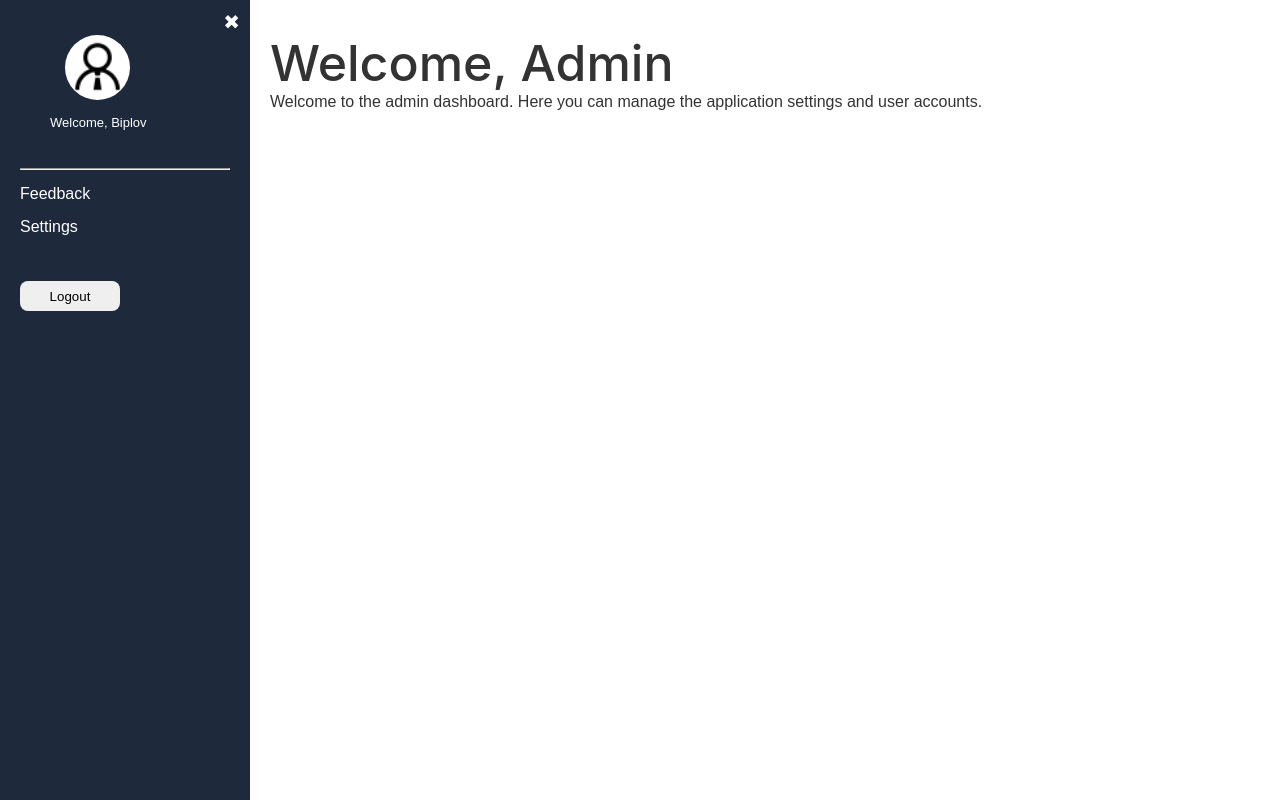
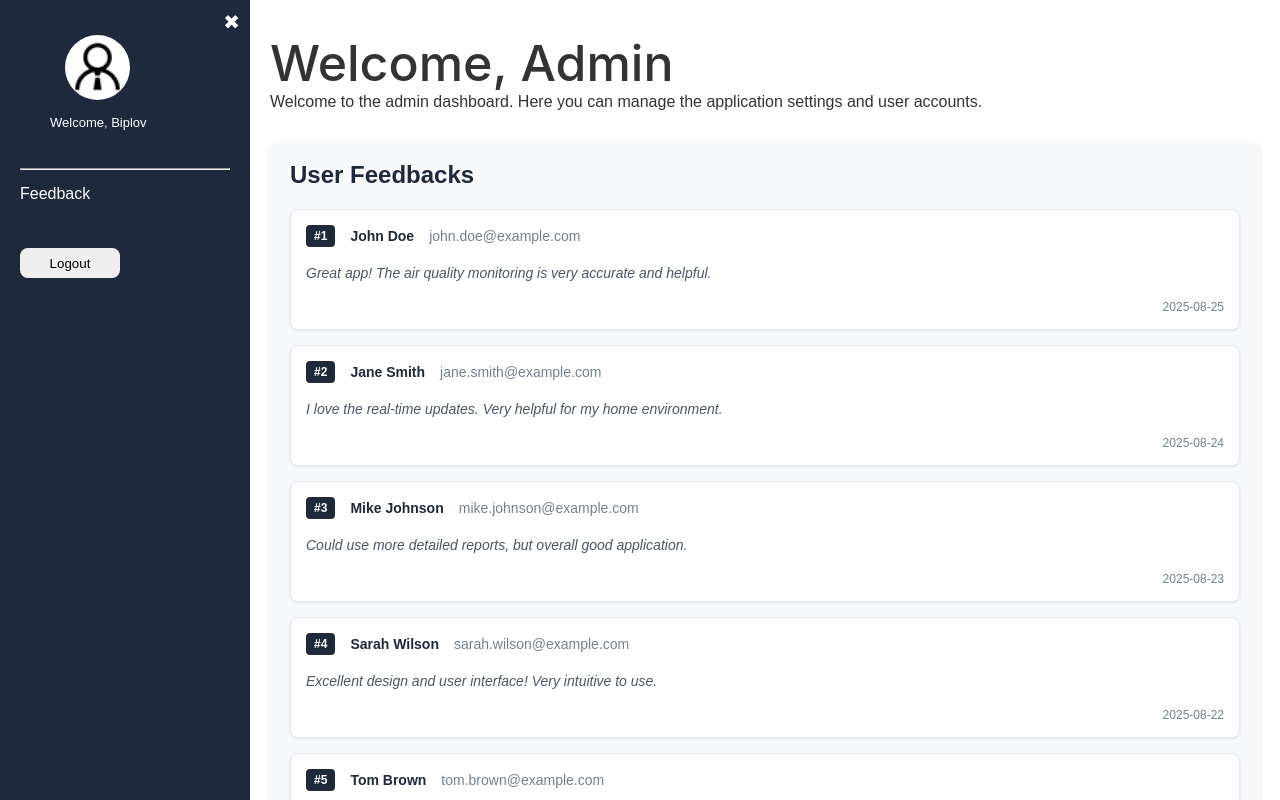
Before and after one commit to biplov2061/indoor_air_quality_monitoring_system, a React (Create React App) app: page /admin_dashboard in a window 1280 px wide. Built offline with nearby package versions, Linux system fonts and the light colour scheme; no server answers.

Commit message:
added feedabck

```diff
--- a/src/Pages/AdminDashboard.js
+++ b/src/Pages/AdminDashboard.js
@@ -11,6 +11,54 @@ export default function AdminDashboard() {
     alert("Logged out successfully");
     navigate("/");
   };
+
+  // Sample feedbacks data
+  const feedbacks = [
+    {
+      id: 1,
+      name: "John Doe",
+      email: "john.doe@example.com",
+      message:
+        "Great app! The air quality monitoring is very accurate and helpful.",
+      date: "2025-08-25",
+    },
+    {
+      id: 2,
+      name: "Jane Smith",
+      email: "jane.smith@example.com",
+      message:
+        "I love the real-time updates. Very helpful for my home environment.",
+      date: "2025-08-24",
+    },
+    {
+      id: 3,
+      name: "Mike Johnson",
+      email: "mike.johnson@example.com",
+      message: "Could use more detailed reports, but overall good application.",
+      date: "2025-08-23",
+    },
+    {
+      id: 4,
+      name: "Sarah Wilson",
+      email: "sarah.wilson@example.com",
+      message: "Excellent design and user interface! Very intuitive to use.",
+      date: "2025-08-22",
+    },
+    {
+      id: 5,
+      name: "Tom Brown",
+      email: "tom.brown@example.com",
+      message: "The notifications are timely and useful for staying informed.",
+      date: "2025-08-21",
+    },
+    {
+      id: 6,
+      name: "Lisa Davis",
+      email: "lisa.davis@example.com",
+      message: "Perfect for monitoring indoor air quality in my office space.",
+      date: "2025-08-20",
+    },
+  ];
 
   return (
     <div className={style.container}>
@@ -33,9 +81,7 @@ export default function AdminDashboard() {
           <li>
             <a href="#feedback">Feedback</a>
           </li>
-          <li>
-            <a href="#settings">Settings</a>
-          </li>
+
           <li>
             <button className={style.logout_btn} onClick={handleLogout}>
               Logout{" "}
@@ -58,6 +104,24 @@ export default function AdminDashboard() {
           Welcome to the admin dashboard. Here you can manage the application
           settings and user accounts.
         </p>
+
+        {/* Feedback Section */}
+        <div id="feedback" className={style.feedbackSection}>
+          <h2>User Feedbacks</h2>
+          <div className={style.feedbacksContainer}>
+            {feedbacks.map((feedback) => (
+              <div key={feedback.id} className={style.feedbackRow}>
+                <div className={style.feedbackInfo}>
+                  <span className={style.feedbackId}>#{feedback.id}</span>
+                  <span className={style.feedbackName}>{feedback.name}</span>
+                  <span className={style.feedbackEmail}>{feedback.email}</span>
+                </div>
+                <div className={style.feedbackMessage}>{feedback.message}</div>
+                <div className={style.feedbackDate}>{feedback.date}</div>
+              </div>
+            ))}
+          </div>
+        </div>
       </div>
     </div>
   );
--- a/src/Pages/AdminDashboard.module.css
+++ b/src/Pages/AdminDashboard.module.css
@@ -1,7 +1,7 @@
 .container {
   display: flex;
   height: 100vh;
-  overflow: hidden;
+  overflow: auto;
 }
 
 .sidebar {
@@ -16,12 +16,12 @@
 }
 
 .sidebar.open {
-  width: 250px;   /* visible width */
+  width: 250px; /* visible width */
 }
 
 .sidebar.closed {
-  width: 0;       /* hidden completely */
-  padding: 0;     /* remove inner space when closed */
+  width: 0; /* hidden completely */
+  padding: 0; /* remove inner space when closed */
 }
 
 .close_btn {
@@ -65,6 +65,7 @@
   flex: 1;
   padding: 20px;
   transition: margin-left 0.3s ease-in-out;
+  overflow-y: auto;
 }
 
 .burger_btn {
@@ -78,7 +79,7 @@
   margin-bottom: 20px;
 }
 
-.adminProfile{
+.adminProfile {
   height: fit-content;
   width: fit-content;
   text-align: center;
@@ -86,7 +87,7 @@
   margin-bottom: 20px;
 }
 
-.profilePicture{
+.profilePicture {
   height: 65px;
   width: 65px;
   border-radius: 50%;
@@ -97,30 +98,102 @@
   margin-bottom: 15px;
 }
 
-.logout_btn{
+.logout_btn {
   height: 30px;
   width: 100px;
-    border-radius:8px;
+  border-radius: 8px;
   border: #1e293b;
   margin-top: 30px;
 }
 
-.logout_btn:hover{
+.logout_btn:hover {
   background-color: rgb(255, 0, 0);
   color: white;
   border: 1px solid red;
   cursor: pointer;
 }
 
-.welcomeAdmin{
+.welcomeAdmin {
   text-align: center;
   font-size: small;
   margin-left: 30px;
 }
 
-.adminImage{
+.adminImage {
   height: 100%;
   width: 100%;
   object-fit: cover;
   display: block;
 }
+
+.feedbackSection {
+  margin-top: 30px;
+  padding: 20px;
+  background-color: #f8f9fa;
+  border-radius: 8px;
+  box-shadow: 0 2px 4px rgba(0, 0, 0, 0.1);
+}
+
+.feedbackSection h2 {
+  color: #1e293b;
+  margin-bottom: 20px;
+  font-size: 24px;
+}
+
+.feedbacksContainer {
+  display: flex;
+  flex-direction: column;
+  gap: 15px;
+}
+
+.feedbackRow {
+  background-color: white;
+  padding: 15px;
+  border-radius: 8px;
+  box-shadow: 0 1px 3px rgba(0, 0, 0, 0.1);
+  border: 1px solid #e2e8f0;
+  display: flex;
+  flex-direction: column;
+  gap: 8px;
+}
+
+.feedbackInfo {
+  display: flex;
+  align-items: center;
+  gap: 15px;
+  flex-wrap: wrap;
+}
+
+.feedbackId {
+  background-color: #1e293b;
+  color: white;
+  padding: 4px 8px;
+  border-radius: 4px;
+  font-size: 12px;
+  font-weight: bold;
+}
+
+.feedbackName {
+  font-weight: bold;
+  color: #1e293b;
+  font-size: 14px;
+}
+
+.feedbackEmail {
+  color: #718096;
+  font-size: 14px;
+}
+
+.feedbackMessage {
+  color: #4a5568;
+  line-height: 1.5;
+  font-size: 14px;
+  margin: 8px 0;
+  font-style: italic;
+}
+
+.feedbackDate {
+  color: #718096;
+  font-size: 12px;
+  align-self: flex-end;
+}
```
Lines whose indentation alone changed are shown as unchanged.
